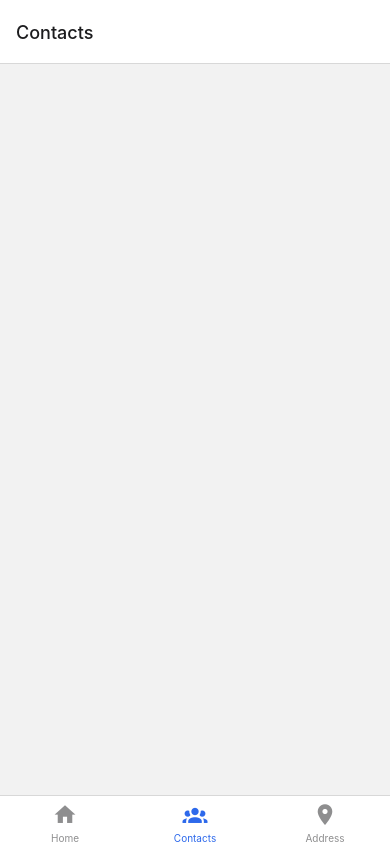
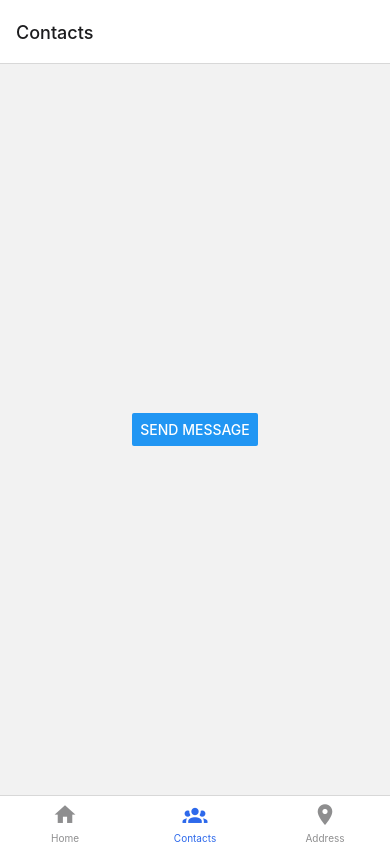
Before and after one commit to ayman2002rahman/Pickhacks2024, a React Native app in the folder frontend/: screen /Contacts in a window 390 px wide. Built offline with nearby package versions, Linux system fonts and the light colour scheme.

Commit message:
created button to test messaging

```diff
--- a/frontend/navigation/screens/ContactsScreen.js
+++ b/frontend/navigation/screens/ContactsScreen.js
@@ -1,5 +1,5 @@
 import * as React from 'react'
-import { View, Text } from 'react-native';
+import { View, Text, Button, Alert} from 'react-native';
 
 export default function ContactsScreen({navigation}) {
     return(
@@ -7,6 +7,11 @@ export default function ContactsScreen({navigation}) {
             <Text
                 onPress={() => navigation.navigate('ContactsScreen')}
                 style={{ fontSize: 26, fontWeight: 'bold' }}Contacts Screen></Text>
+            <Button
+                title="Send message"
+                onPress={() => Alert.alert('do whatever')}
+            />
         </View>
+
     );
 }
```
